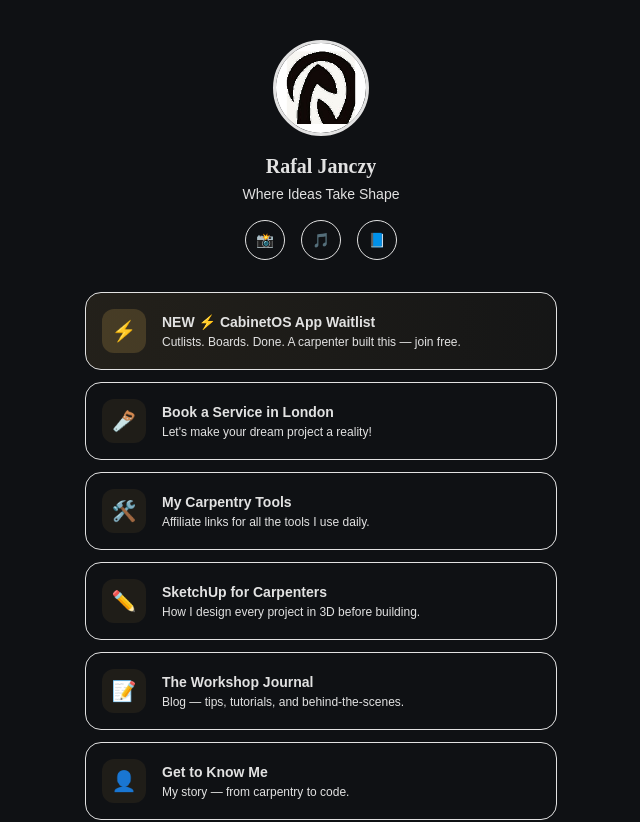
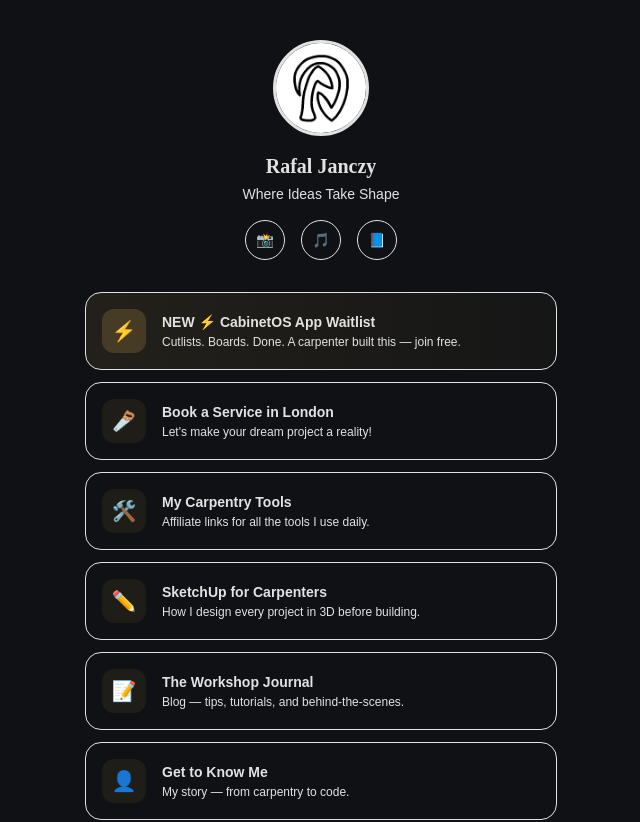
Before and after one commit to rafmoney503/raf-carpentry, a Next.js app: page /ms in a window 1280 px wide. Shown: the top 822 px of the page, without its empty margins (319-959 px from the left). Built offline with nearby package versions, Linux system fonts and the light colour scheme.

Commit message:
V1 crisp logo, mini-site, CSS fix

```diff
--- a/src/app/ms/page.tsx
+++ b/src/app/ms/page.tsx
@@ -59,7 +59,7 @@
       <div className="flex flex-col items-center mb-8">
         <div className="w-24 h-24 rounded-full overflow-hidden border-[3px] border-[--gold] mb-4 bg-white flex items-center justify-center">
           <Image
-            src="/images/r-logo-white.png"
+            src="/images/r-logo-final.png"
             alt="Raf Carpentry Logo"
             width={96}
             height={96}
--- a/src/components/Footer.tsx
+++ b/src/components/Footer.tsx
@@ -9,7 +9,7 @@
           <div className="md:col-span-1">
             <div className="flex items-center gap-2 mb-4">
               <div className="w-9 h-9 rounded-full overflow-hidden bg-white flex items-center justify-center">
-                <Image src="/images/r-logo-white.png" alt="R" width={36} height={36} className="w-full h-full object-cover" />
+                <Image src="/images/r-logo-final.png" alt="R" width={36} height={36} className="w-full h-full object-cover" />
               </div>
               <span className="font-bold text-lg">Raf Carpentry</span>
             </div>
--- a/src/components/Navbar.tsx
+++ b/src/components/Navbar.tsx
@@ -23,7 +23,7 @@
       <div className="max-w-6xl mx-auto px-6 h-16 flex items-center justify-between">
         <Link href="/" className="flex items-center gap-2">
           <div className="w-9 h-9 rounded-full overflow-hidden bg-white flex items-center justify-center">
-            <Image src="/images/r-logo-white.png" alt="R" width={36} height={36} className="w-full h-full object-cover" />
+            <Image src="/images/r-logo-final.png" alt="R" width={36} height={36} className="w-full h-full object-cover" />
           </div>
           <span className="font-bold text-lg tracking-tight">Raf Carpentry</span>
         </Link>
```
Also changed, not shown: public/images/r-logo-final.png (added).
